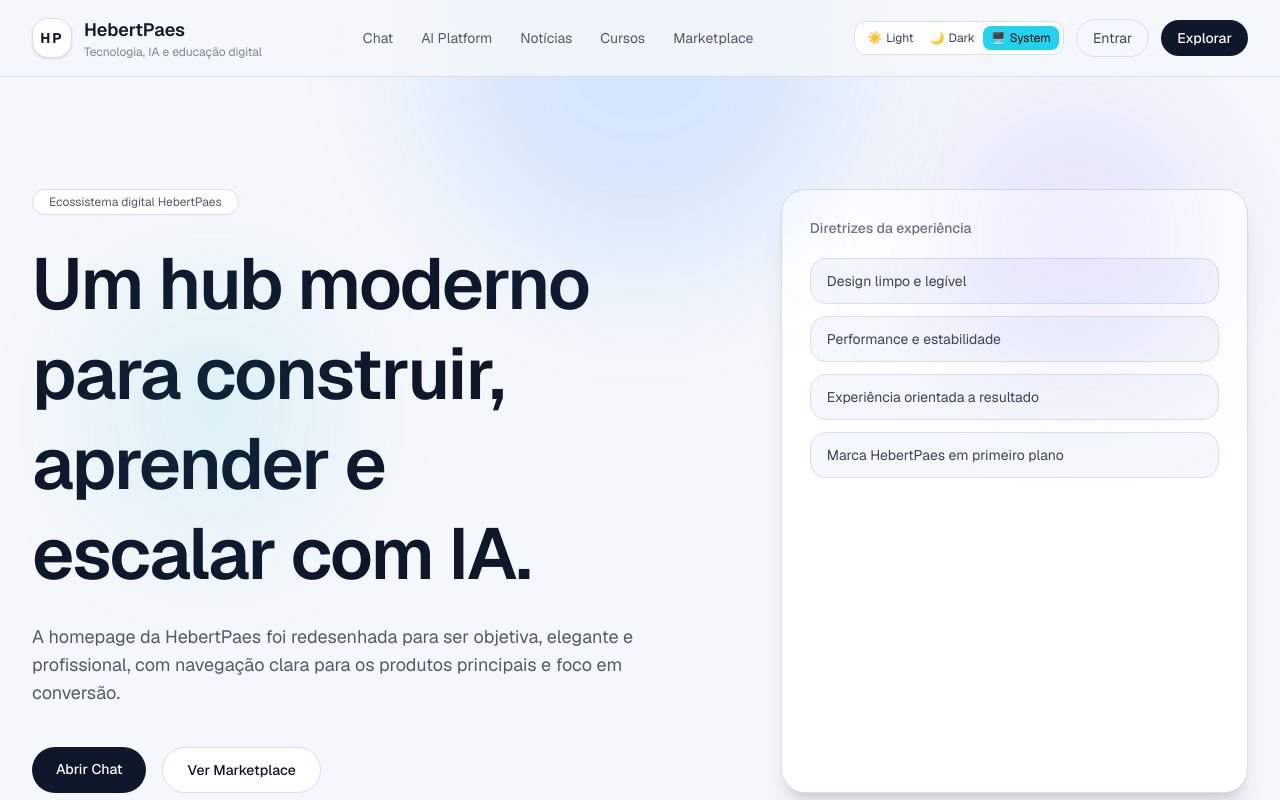
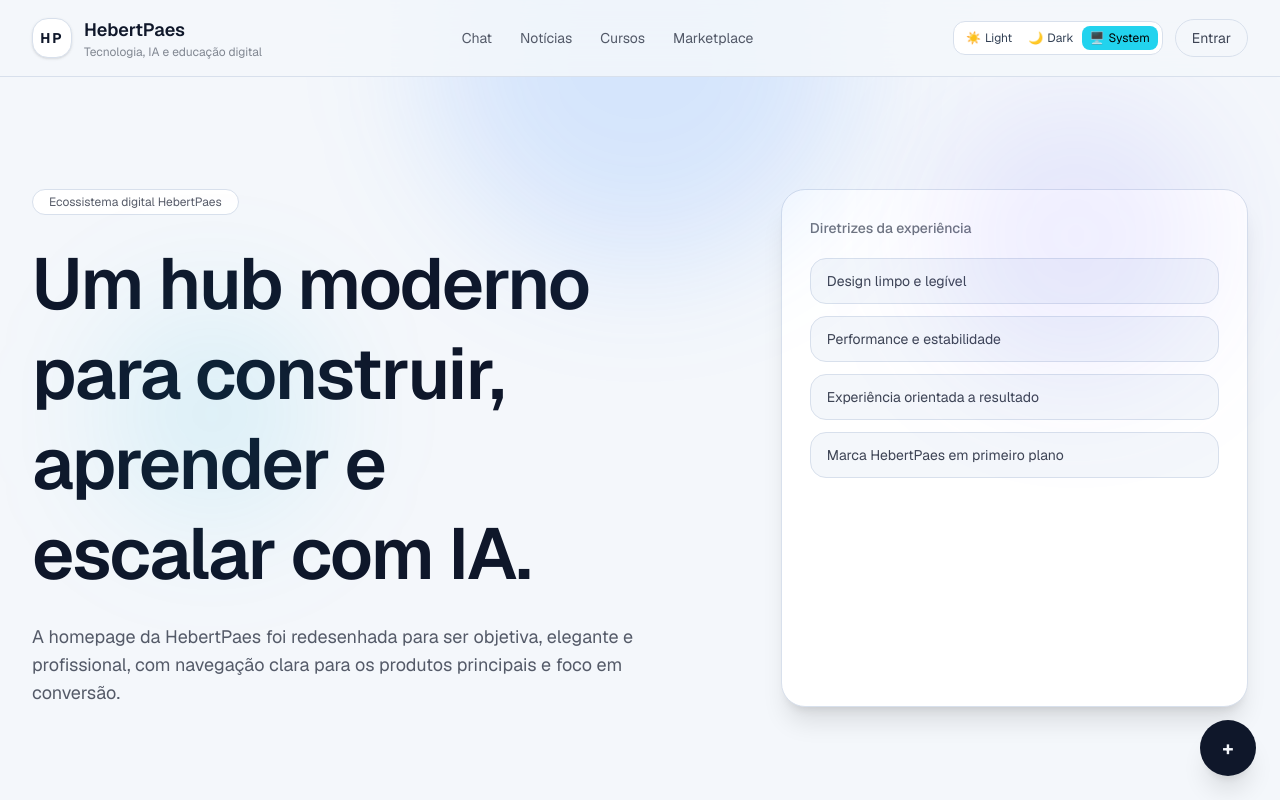
Before and after one commit to hebertpaes/hebertpaes-portfolio, a Next.js app: page / in a window 1280 px wide. Shown: the top 800 px of the page. Built offline with nearby package versions, Linux system fonts and the light colour scheme.

Commit message:
feat: remove ai-platform references and add floating popup quick actions

```diff
--- a/app/page.tsx
+++ b/app/page.tsx
@@ -1,4 +1,6 @@
 "use client";
+
+import { useState } from "react";
 
 import ThemeToggle from "./components/theme-toggle";
 
@@ -7,11 +9,6 @@
     name: "Chat",
     href: "/chat",
     description: "Atendimento inteligente para conversas, suporte e automações com contexto.",
-  },
-  {
-    name: "AI Platform",
-    href: "/ai-platform",
-    description: "Base técnica para criar, testar e operar produtos com IA em escala.",
   },
   {
     name: "Notícias",
@@ -37,7 +34,15 @@
   "Marca HebertPaes em primeiro plano",
 ];
 
+const quickActions = [
+  { name: "Abrir Chat", href: "/chat" },
+  { name: "Marketplace", href: "/marketplace" },
+  { name: "Entrar", href: "/dashboard" },
+];
+
 export default function HebertPaesHomepage() {
+  const [showPopup, setShowPopup] = useState(false);
+
   return (
     <div className="min-h-screen bg-[var(--bg-primary)] text-[var(--text-primary)]">
       <div className="pointer-events-none absolute inset-0 overflow-hidden">
@@ -74,12 +79,6 @@
             >
               Entrar
             </a>
-            <a
-              href="/ai-platform"
-              className="rounded-full bg-[var(--text-primary)] px-4 py-2 text-sm font-medium text-[var(--bg-primary)] transition hover:opacity-90"
-            >
-              Explorar
-            </a>
           </div>
         </div>
       </header>
@@ -98,21 +97,6 @@
             <p className="mt-6 max-w-2xl text-base leading-7 text-[var(--text-primary)]/70 sm:text-lg">
               A homepage da HebertPaes foi redesenhada para ser objetiva, elegante e profissional, com navegação clara para os produtos principais e foco em conversão.
             </p>
-
-            <div className="mt-10 flex flex-col gap-4 sm:flex-row">
-              <a
-                href="/chat"
-                className="rounded-full bg-[var(--text-primary)] px-6 py-3 text-sm font-medium text-[var(--bg-primary)] transition hover:opacity-90"
-              >
-                Abrir Chat
-              </a>
-              <a
-                href="/marketplace"
-                className="rounded-full border border-[var(--border-primary)] bg-[var(--bg-surface)] px-6 py-3 text-sm font-medium transition hover:bg-[var(--bg-muted)]"
-              >
-                Ver Marketplace
-              </a>
-            </div>
           </div>
 
           <div className="rounded-3xl border border-[var(--border-primary)] bg-[var(--bg-surface)] p-7 shadow-xl shadow-black/10">
@@ -153,6 +137,31 @@
           </div>
         </section>
       </main>
+
+      <div className="fixed bottom-6 right-6 z-40">
+        {showPopup ? (
+          <div className="mb-3 w-56 rounded-2xl border border-[var(--border-primary)] bg-[var(--bg-surface)]/95 p-2 shadow-2xl backdrop-blur">
+            {quickActions.map((action) => (
+              <a
+                key={action.name}
+                href={action.href}
+                className="block rounded-xl px-4 py-3 text-sm font-medium text-[var(--text-primary)]/85 transition hover:bg-[var(--bg-muted)]"
+              >
+                {action.name}
+              </a>
+            ))}
+          </div>
+        ) : null}
+
+        <button
+          type="button"
+          onClick={() => setShowPopup((prev) => !prev)}
+          className="flex h-14 w-14 items-center justify-center rounded-full bg-[var(--text-primary)] text-xl font-bold text-[var(--bg-primary)] shadow-xl transition hover:scale-105"
+          aria-label="Abrir ações rápidas"
+        >
+          {showPopup ? "×" : "+"}
+        </button>
+      </div>
     </div>
   );
 }
--- a/app/sitemap.ts
+++ b/app/sitemap.ts
@@ -5,7 +5,6 @@
 const routes = [
   "/",
   "/chat",
-  "/ai-platform",
   "/noticias",
   "/cursos",
   "/cursos/minha-area",
--- a/lib/ai-suite.ts
+++ b/lib/ai-suite.ts
@@ -75,7 +75,7 @@
     sources.push(
       {
         title: `Resumo em tempo real para: ${query}`,
-        url: "https://hebertpaes.com/ai-platform",
+        url: "https://hebertpaes.com/chat",
         snippet: "Conector de fontes externas temporariamente indisponível; exibindo fallback local inteligente.",
         source: "Hebert IA Index",
       },
```
